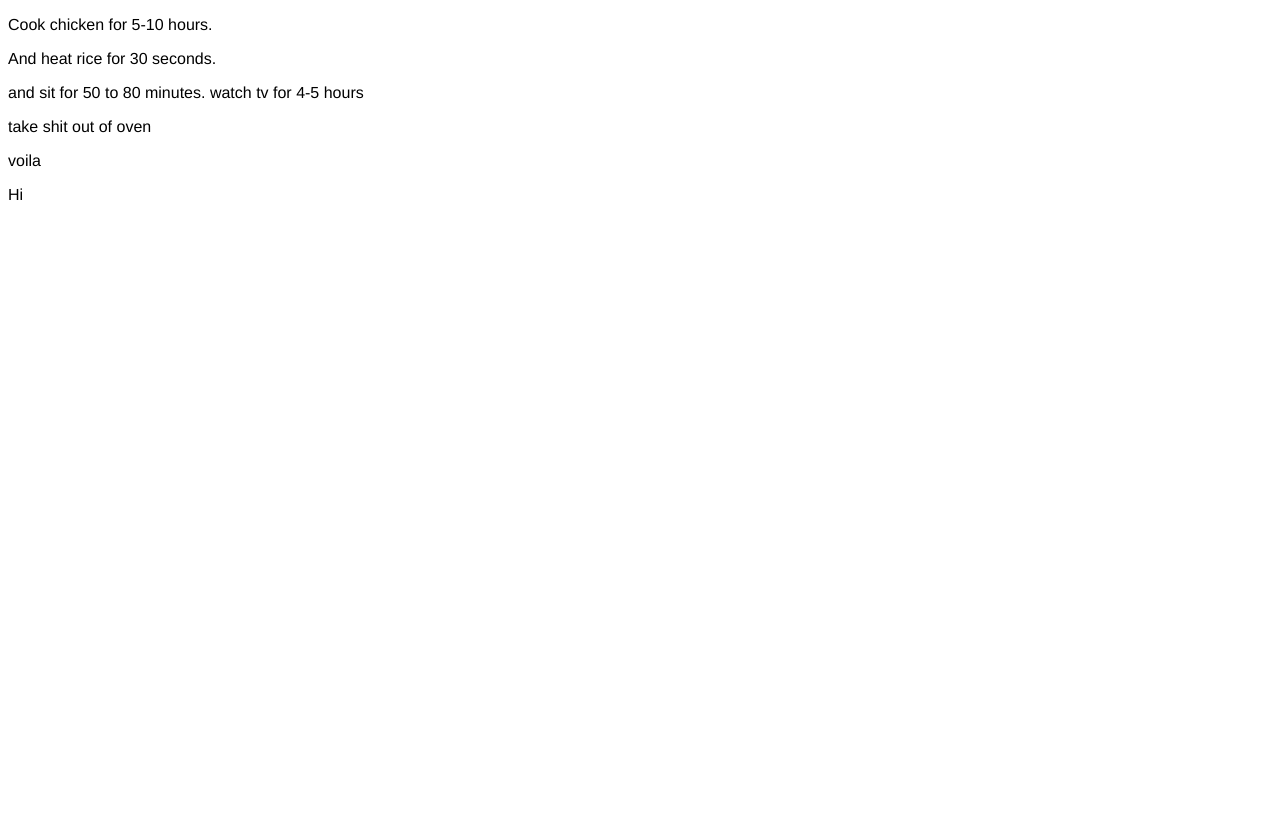
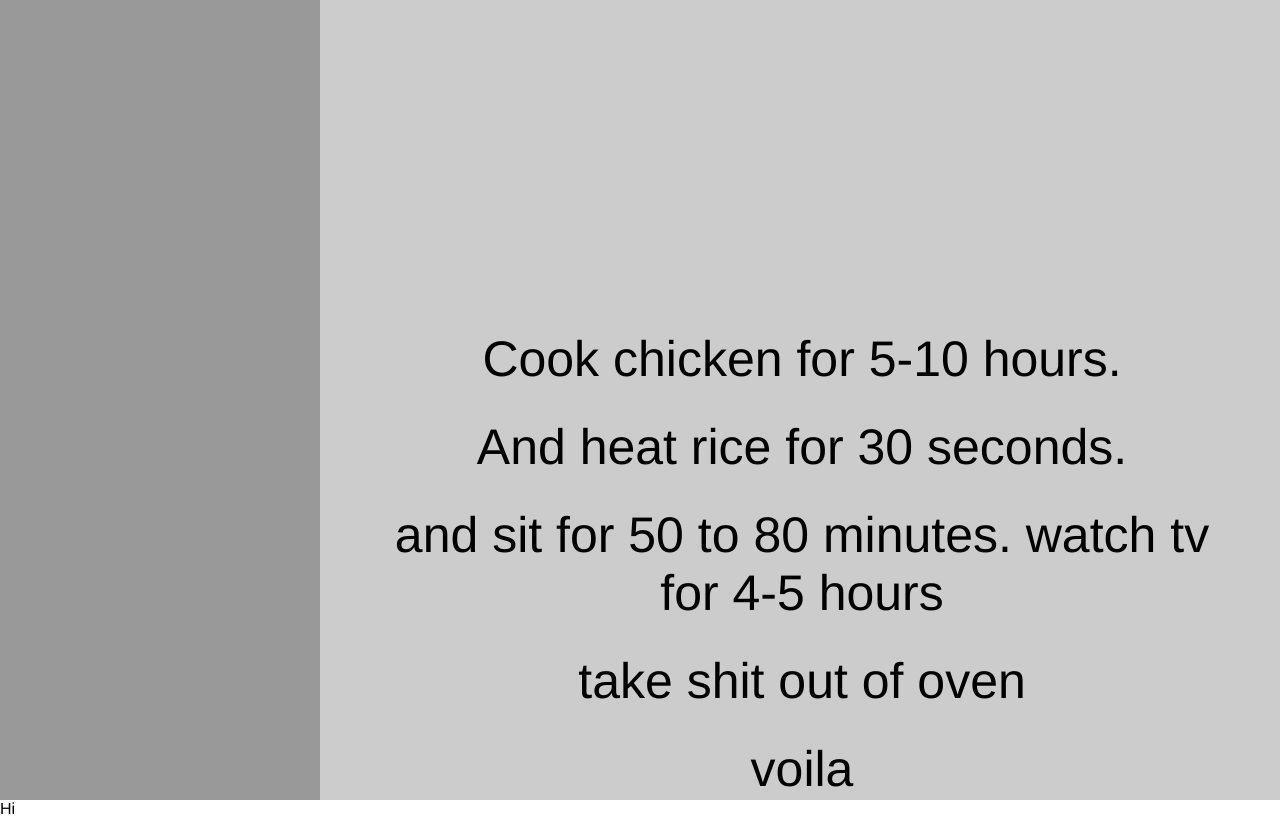
Before and after one commit to dsharps/pennapps2013f, a website: page views/index.html in a window 1280 px wide. Drawn offline with Linux system fonts and the light colour scheme.

Commit message:
Basic layout for timer + instructions view

```diff
--- a/public/javascripts/scripts.js
+++ b/public/javascripts/scripts.js
@@ -5,7 +5,13 @@ $(function(){
         "Cook chicken for 5-10 hours.",
         "And heat rice for 30 seconds.",
         "and sit for 50 to 80 minutes. watch tv for 4-5 hours",
-        "take shit out of oven", "voila"
+        "take shit out of oven",
+        "voila",
+        "Cook chicken for 5-10 hours.",
+        "And heat rice for 30 seconds.",
+        "and sit for 50 to 80 minutes. watch tv for 4-5 hours",
+        "take shit out of oven",
+        "voila"
     ];
     for (var i = 0; i < steps.length; i++) {
         newStepView = new InstructionView({instruction: steps[i]});
--- a/public/stylesheets/styles.scss
+++ b/public/stylesheets/styles.scss
@@ -1,3 +1,49 @@
+body, html {
+    height: 100%;
+}
+
 body{
-  font-family: 'Helvetica'
+    margin: 0;
+    padding: 0;
+    font-family: 'Helvetica';
 }
+
+p {
+    margin: 0;
+}
+
+#Main {
+    margin: 0;
+    padding: 0;
+    width: 100%;
+    height: 100%;
+}
+
+#Timer-list {
+    background-color: #999;
+    width: 25%;
+    // min-width: 400px; // this is causing push down issues, figure out later
+    height: 100%;
+    float: left;
+}
+
+#Instruction-list-container {
+    background-color: #ccc;
+    width: 75%;
+    height: 100%;
+    float: left;
+    overflow: hidden;
+}
+
+#Instruction-list {
+    position: relative;
+    top: 300px; // THIS SHOULD GET PUSHED UP WHEN YOU SWIPE BY XXXpx
+
+    .instruction {
+        text-align: center;
+        width: 90%;
+        padding: 0 50px;
+        margin: 30px 0px;
+        font-size: 50px;
+    }
+}
--- a/views/index.html
+++ b/views/index.html
@@ -22,7 +22,9 @@
     <!-- <h1>{{{title}}}</h1> -->
     <div id="Main">
         <div id="Timer-list"></div>
-        <div id="Instruction-list"></div>
+        <div id="Instruction-list-container">
+            <div id="Instruction-list"></div>
+        </div>
     </div>
 </body>
 </html>
```
Also changed, not shown: public/javascripts/instruction-view.js (line endings or trailing spaces), public/stylesheets/styles.css.
